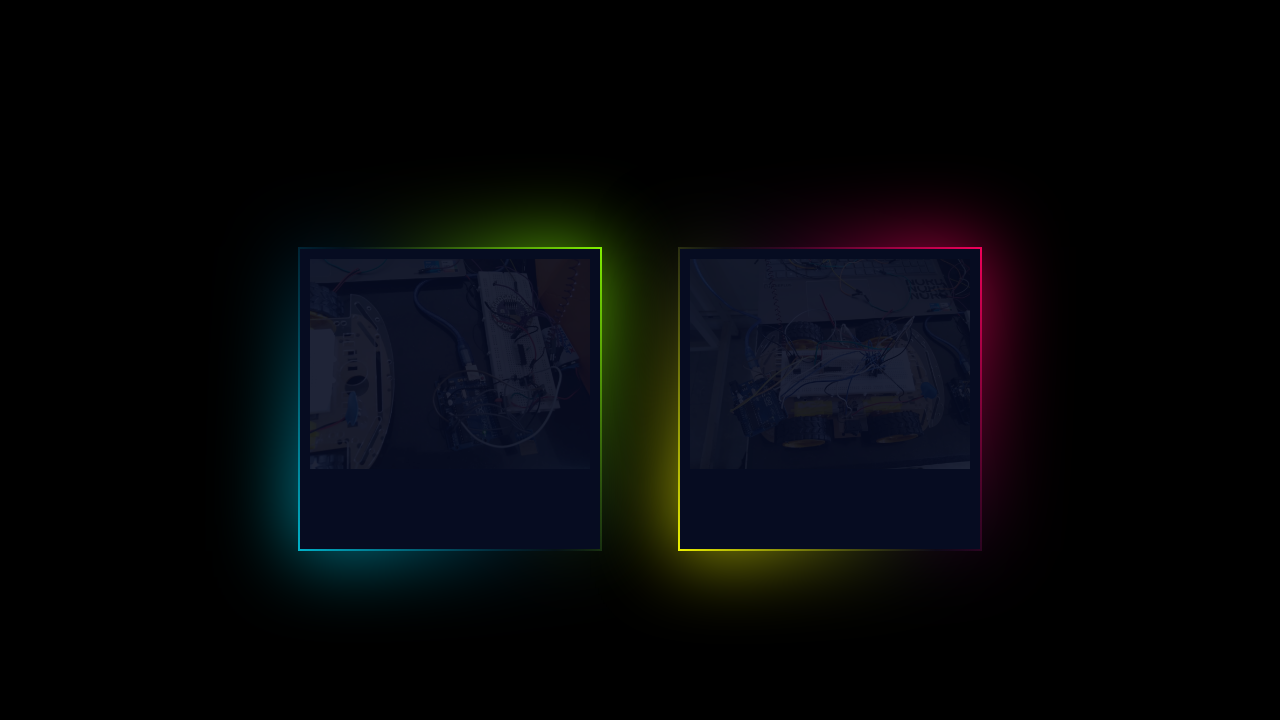
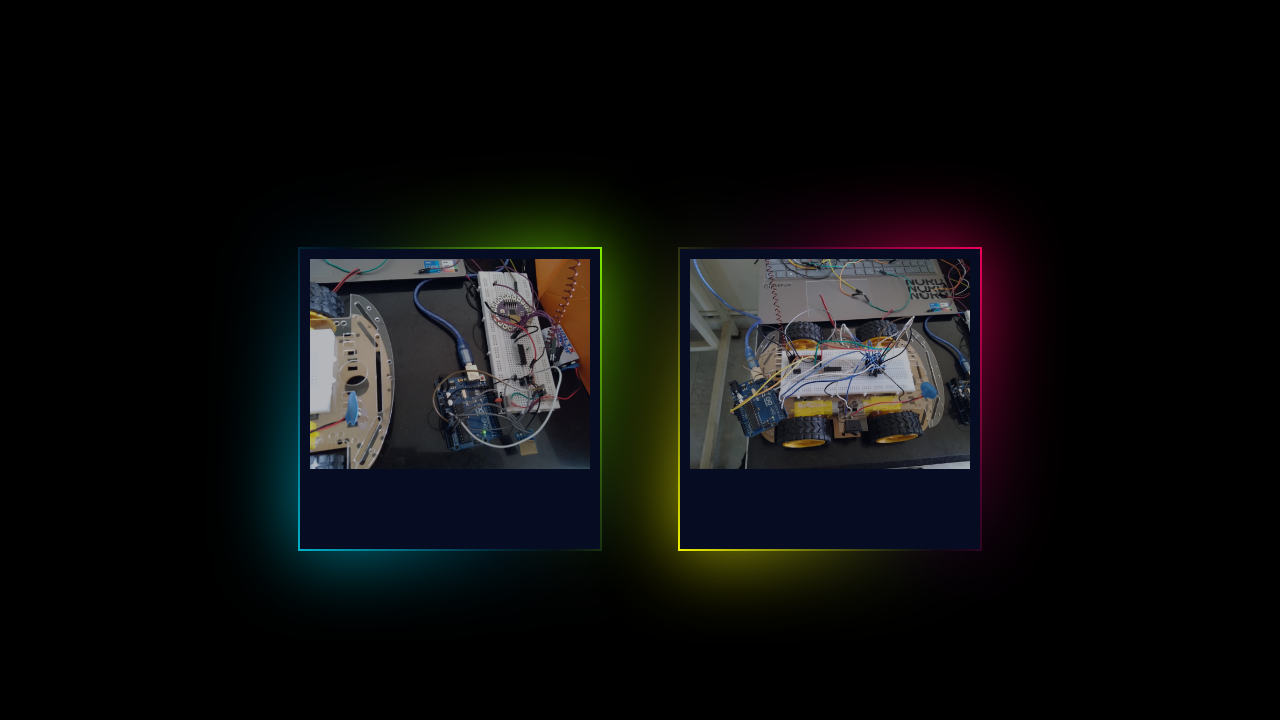
Before and after one commit to UttamAdha96/IOT-project, a plain HTML site: page project.html in a window 1280 px wide. Shown: the part 80-800 px from the top of the page. Drawn offline with Linux system fonts and the light colour scheme.

Commit message:
Update project.html

```diff
--- a/project.html
+++ b/project.html
@@ -91,7 +91,7 @@
         }
         .box .imgbox img{
             max-width: 100%;
-            opacity: 0.1;
+            opacity: 0.7;
             transition: 0.5s;
         }
         .box:hover .imgbox img{
```
